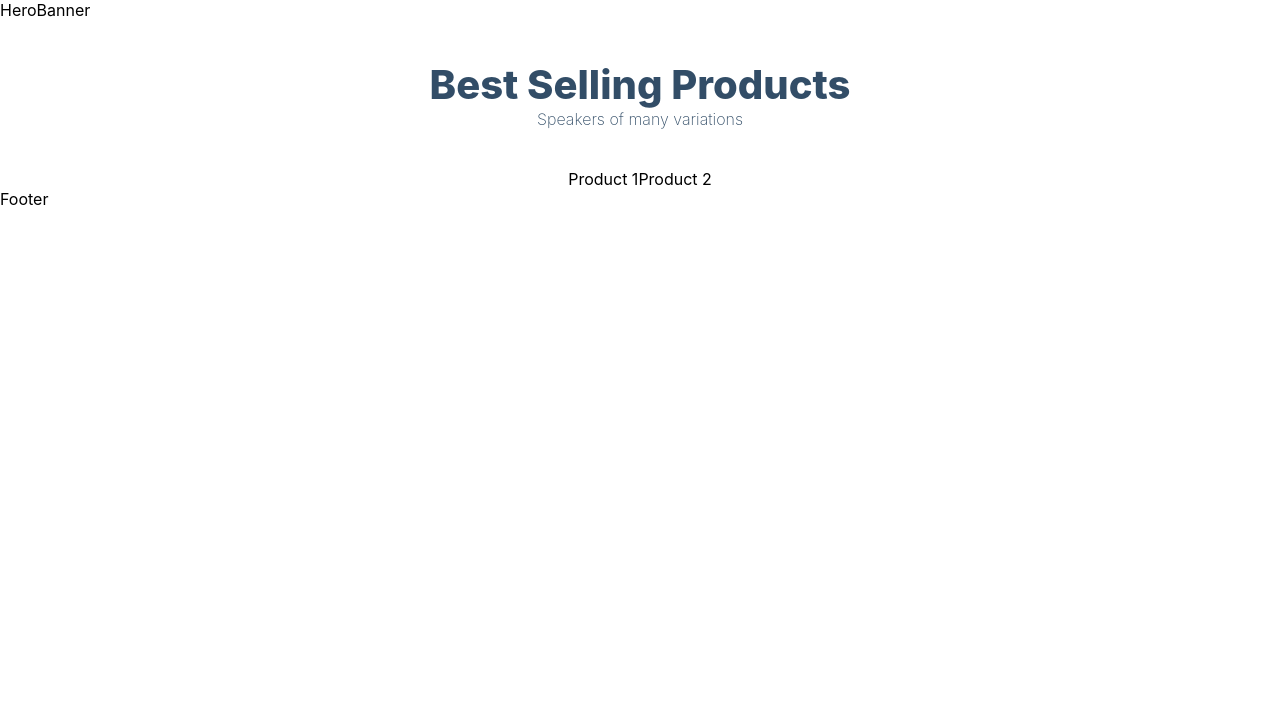
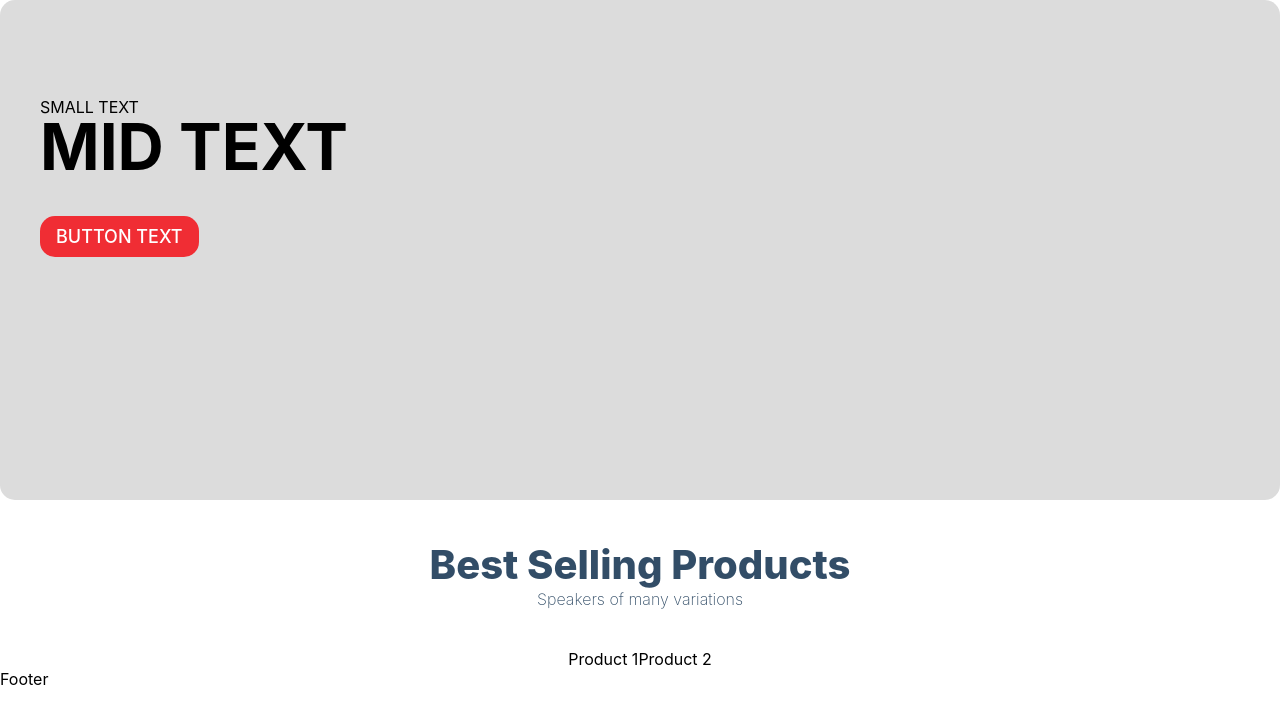
Before and after one commit to bdshakhawat/technology-storages, a Next.js app: page / in a window 1280 px wide. Shown: the top 724 px of the page. Built offline with nearby package versions, Linux system fonts and the light colour scheme.

Commit message:
hero banner commit

```diff
--- a/components/Footer.jsx
+++ b/components/Footer.jsx
@@ -2,7 +2,7 @@ import React from 'react'
 
 const Footer = () => {
   return (
-    <div>Footer</div>
+    <div footer-container>Footer</div>
   )
 }
 
--- a/components/HeroBanner.jsx
+++ b/components/HeroBanner.jsx
@@ -1,8 +1,28 @@
-import React from 'react'
+import React from 'react';
+import { Link } from 'react';
 
 const HeroBanner = () => {
   return (
-    <div>HeroBanner</div>
+    <div className='hero-banner-container'>
+
+        <div>
+             <p className='beast-solo'>
+              SMALL TEXT
+            </p>
+            <h3>MID TEXT</h3>
+            {/* <img src="" alt='headphones'
+              className='hero-banner-img'/>
+            <Link href="/product/ID">
+
+            </Link> */}
+            <button type='button'>
+               BUTTON TEXT
+            </button>
+
+
+        </div>
+    </div>
+
   )
 }
 
--- a/pages/index.js
+++ b/pages/index.js
@@ -1,10 +1,11 @@
 import React from 'react';
-import { Product, FooterBanner, HeroBanner } from '../components';
+import HeroBanner from '../components/HeroBanner';
+import Footer from '../components/Footer';
 
 const Home = () => {
   return (
    <>
-      HeroBanner
+      <HeroBanner/>
 
 
       <div className='products-heading'>
@@ -19,7 +20,7 @@ const Home = () => {
       </div>
 
 
-      Footer
+      <Footer/>
 
 
 
```
Also changed, not shown: components/index.js (+7 -7 lines), .babelrc.
